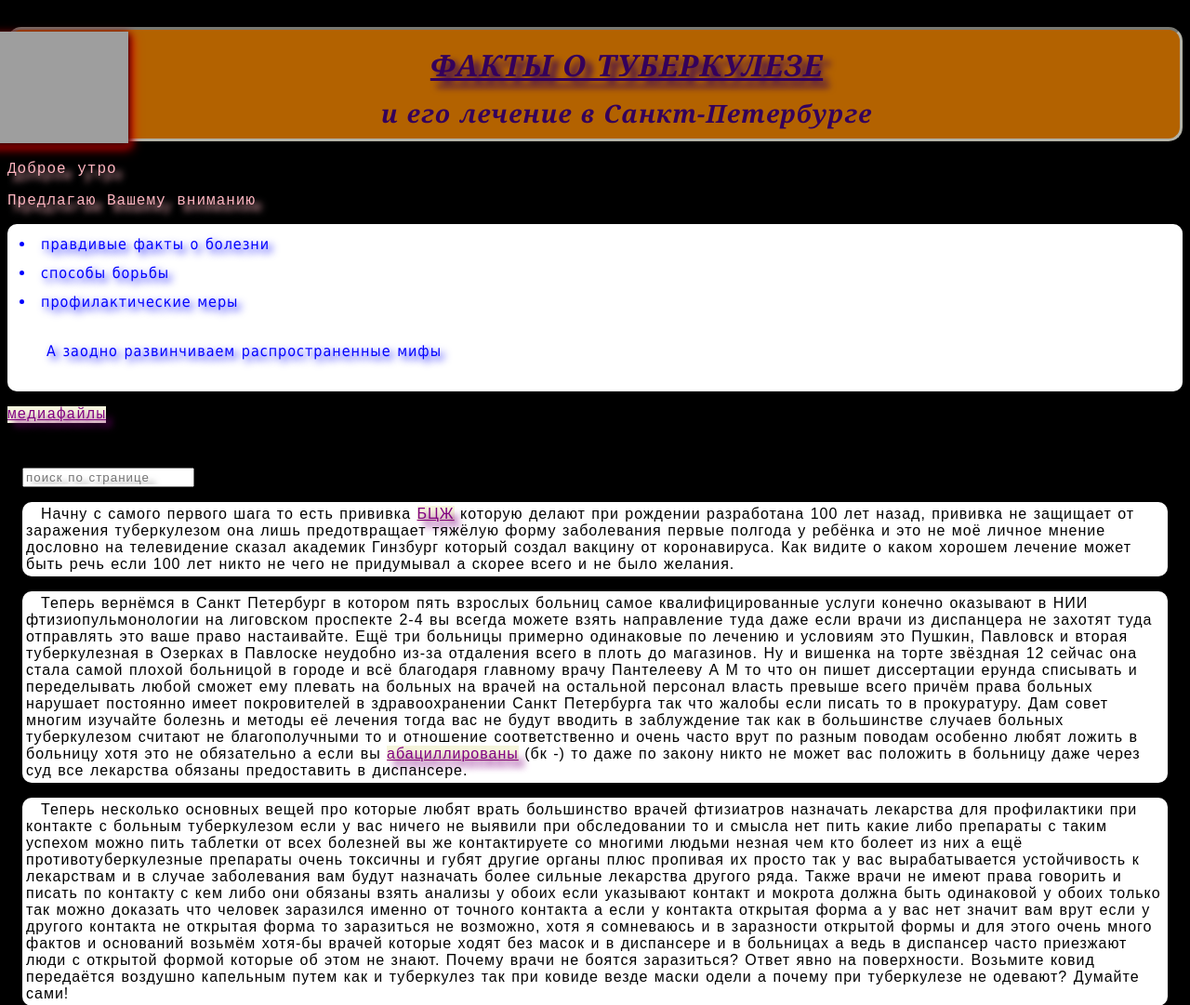
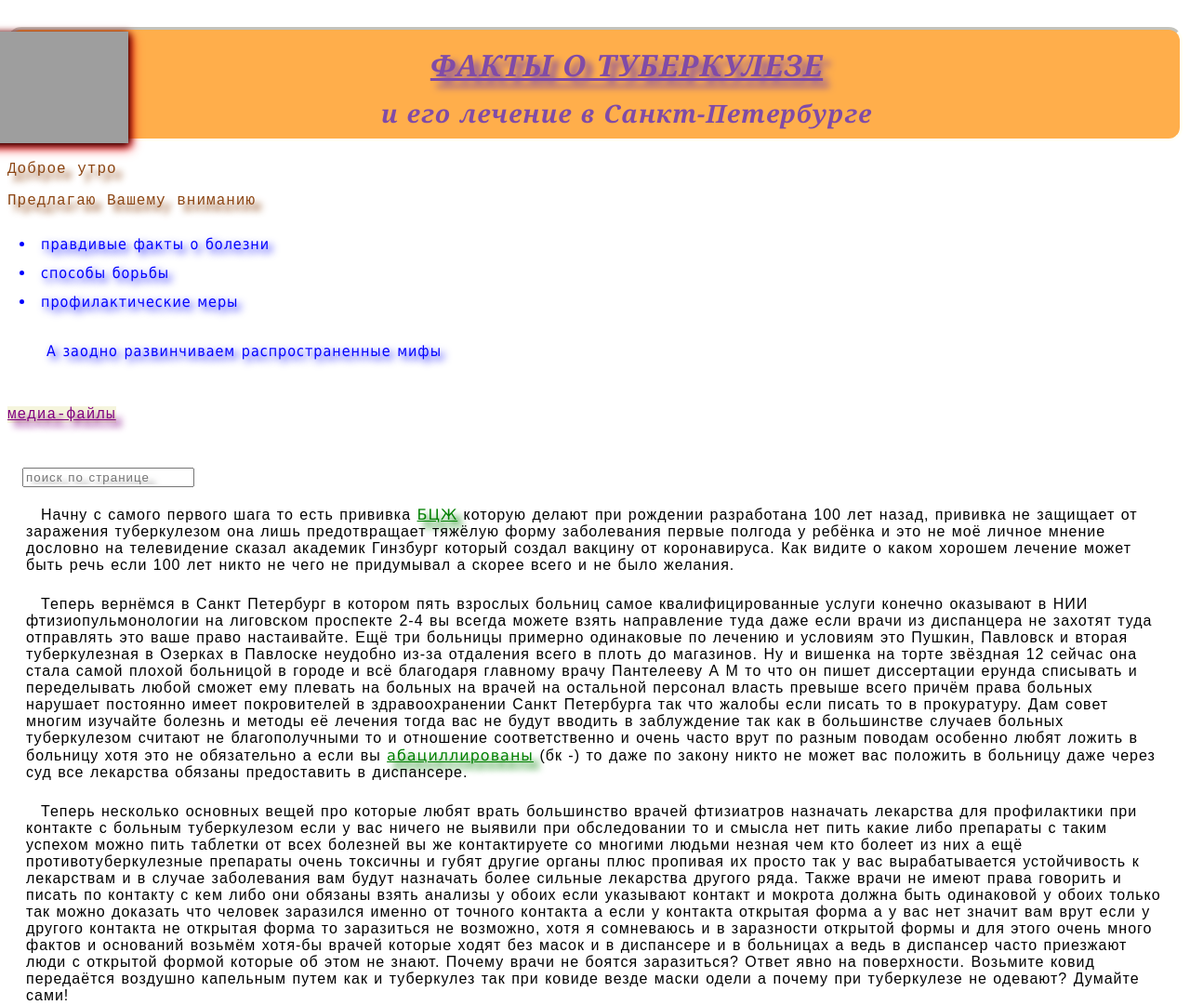
Before and after one commit to AlexZwerb/AlexZwerb.github.io, a PHP site: page / in a window 1280 px wide. Shown: the top 1081 px of the page at 93% size. Run offline with PHP 8.4, Linux system fonts and the light colour scheme; grey boxes are pictures that could not be loaded.

Commit message:
repack09

```diff
--- a/color.js
+++ b/color.js
@@ -369,7 +369,7 @@ function HRc(){
 $(function(){
 
 function BODY(){
-	CLR = FON[Math.floor(Math.random()*FON.length)]
+	CLR = 'white';
 document.body.style.background = BG();
 document.body.style.color = FC();
 P();
--- a/index.html
+++ b/index.html
@@ -60,7 +60,7 @@ section a {color:blue;}
 <li>профилактические меры</li>
 <li><p>А заодно развинчиваем распространенные мифы</p></li>
 </ul>
-<nav><p><a href="media.html">медиафайлы</a></p></nav>
+<nav><p><a href="media.html">медиа-файлы</a></p></nav>
 <main id='content'>
 <p><input id='poisk' type = 'search' onchange= 'searching(this.value);' placeholder='поиск по странице'/></p>
 <section>
--- a/style.css
+++ b/style.css
@@ -10,7 +10,7 @@ footer p{text-shadow:none;font-family:Arial;font-weight:lighter}
 @media screen and (max-width: 400px){
    h1{font-size:24px}
 }
-*{letter-spacing:1px;word-spacing:1px;text-shadow:7px 7px 7px;}
+*{letter-spacing:1px;word-spacing:1px;text-shadow:7px 7px 7px}
 body{font-family:'Courier New';}
 header{padding-left:0px;min-height:100px;}
 h1{opacity:0.7;font-family:Georgia;font-variant:small-caps;padding:16px 8px 8px 76px;text-align:center;border-radius:15px;min-height:60px;}
@@ -19,7 +19,7 @@ main p{border-radius:10px;}
 .titl li:last-child{list-style-type:none;}
 .titl{border-radius:10px;}
 main{padding:16px;}
-section a {color:blue;}
+section a {font-weight:100;background:white!important;color:green!important;padding:0px;font-family:'Verdana';border-radius:4px;}
 section img{max-width:10%;}
 #pics a{background-color:transparent!important;}
 	section p{background:white!important;color:black!important;}
```
Also changed, not shown: 1 other file.
